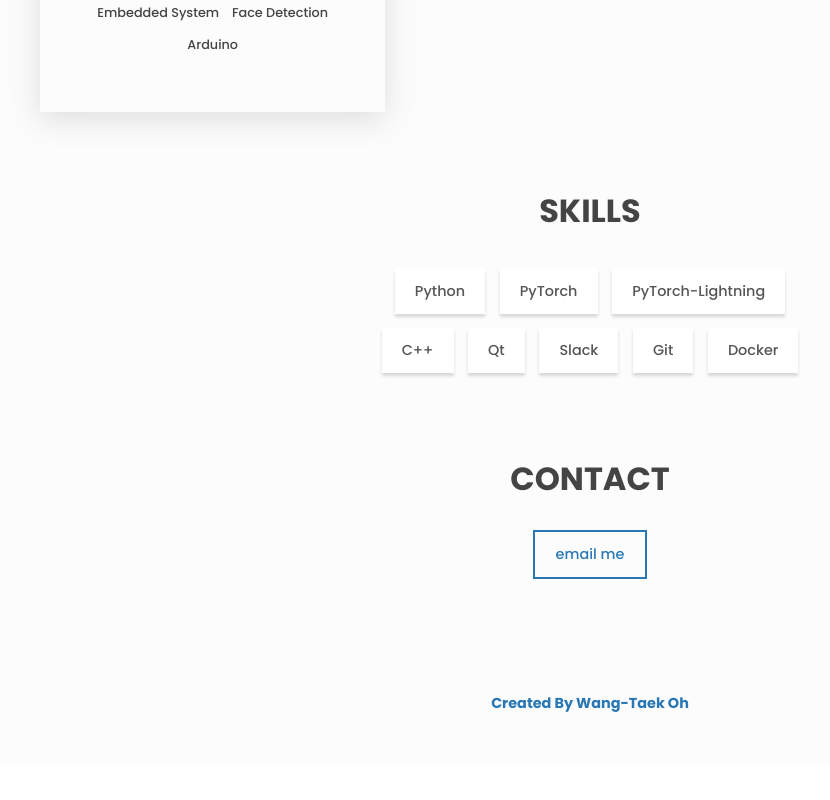
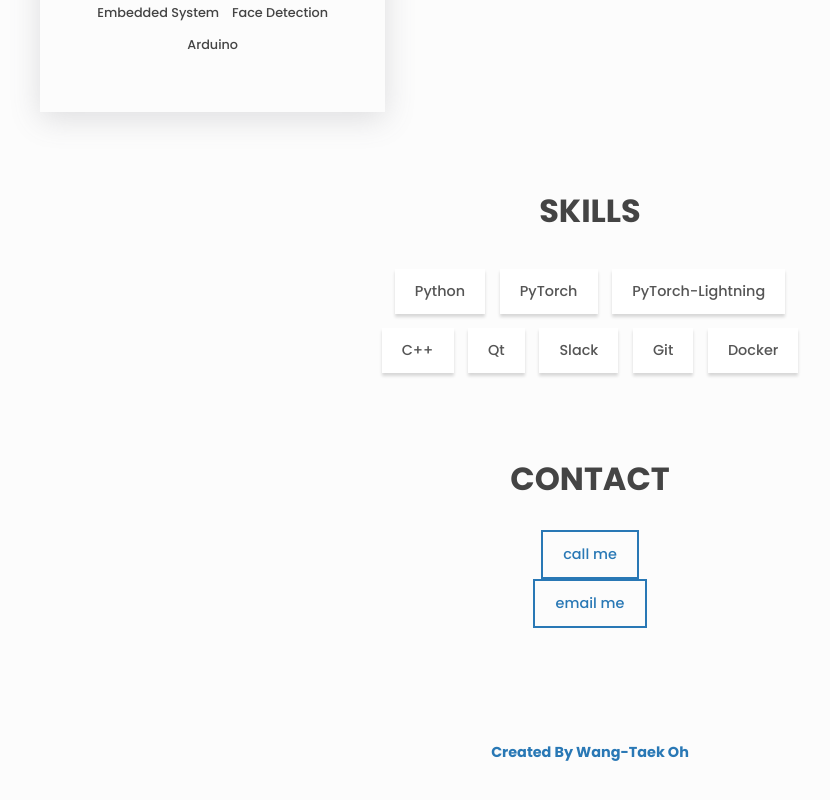
Before and after one commit to ohkingtaek/ohkingtaek.github.io, a React (Create React App) app: page / in a window 1280 px wide. Shown: the part 2998-3798 px from the top of the page, without its empty margins (50-880 px from the left). Before the commit the page ends 3761 px from the top, so only its background shows below. Built offline with nearby package versions, Linux system fonts and the light colour scheme.

Commit message:
revise data

```diff
--- a/src/components/Contact/Contact.js
+++ b/src/components/Contact/Contact.js
@@ -7,6 +7,11 @@ const Contact = () => {
   return (
     <section className='section contact center' id='contact'>
       <h2 className='section__title'>Contact</h2>
+      <a href={`tel:${contact.phone}`}>
+        <span type='button' className='btn btn--outline'>
+          Call me
+        </span>
+      </a>
       <a href={`mailto:${contact.email}`}>
         <span type='button' className='btn btn--outline'>
           Email me
```
